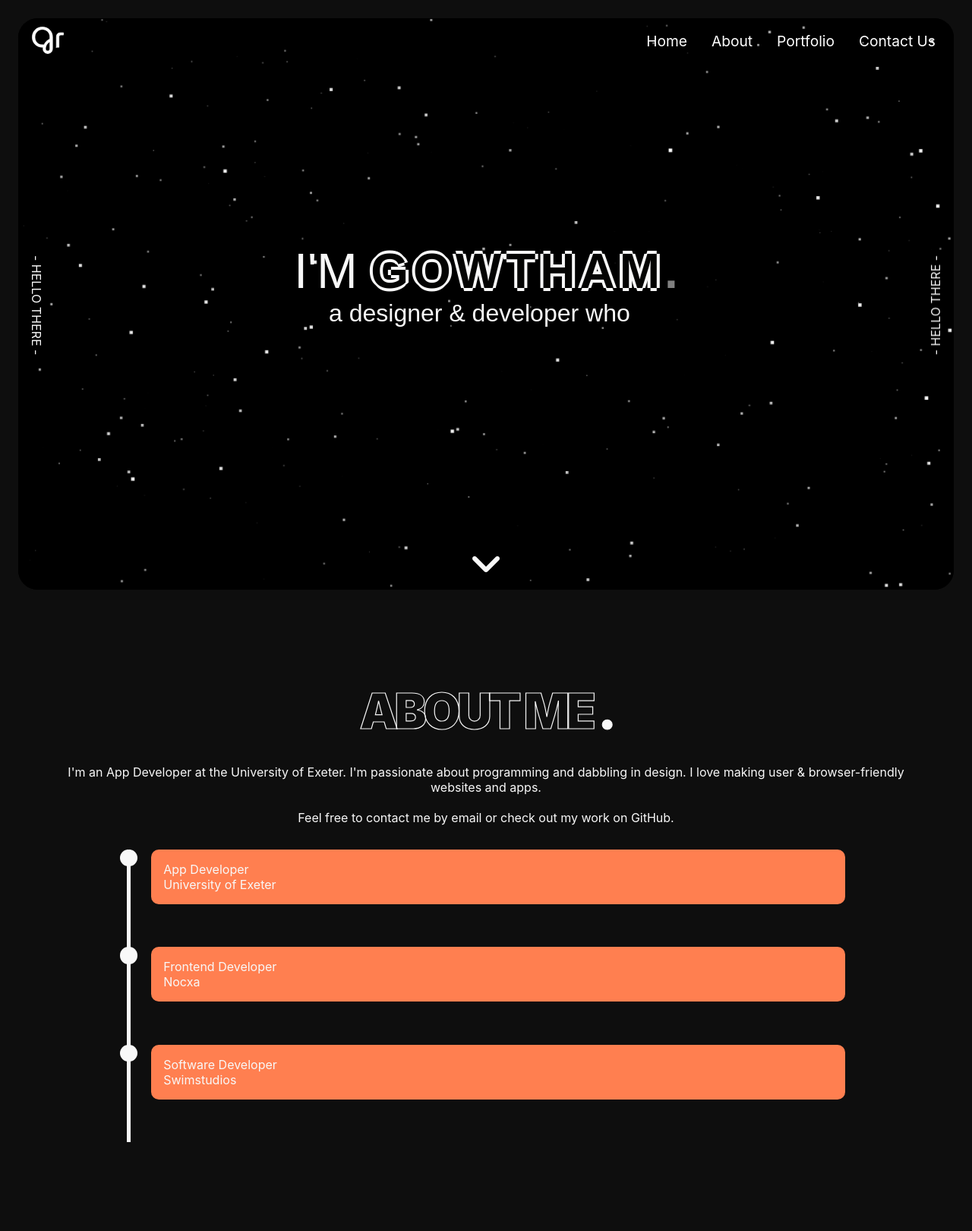
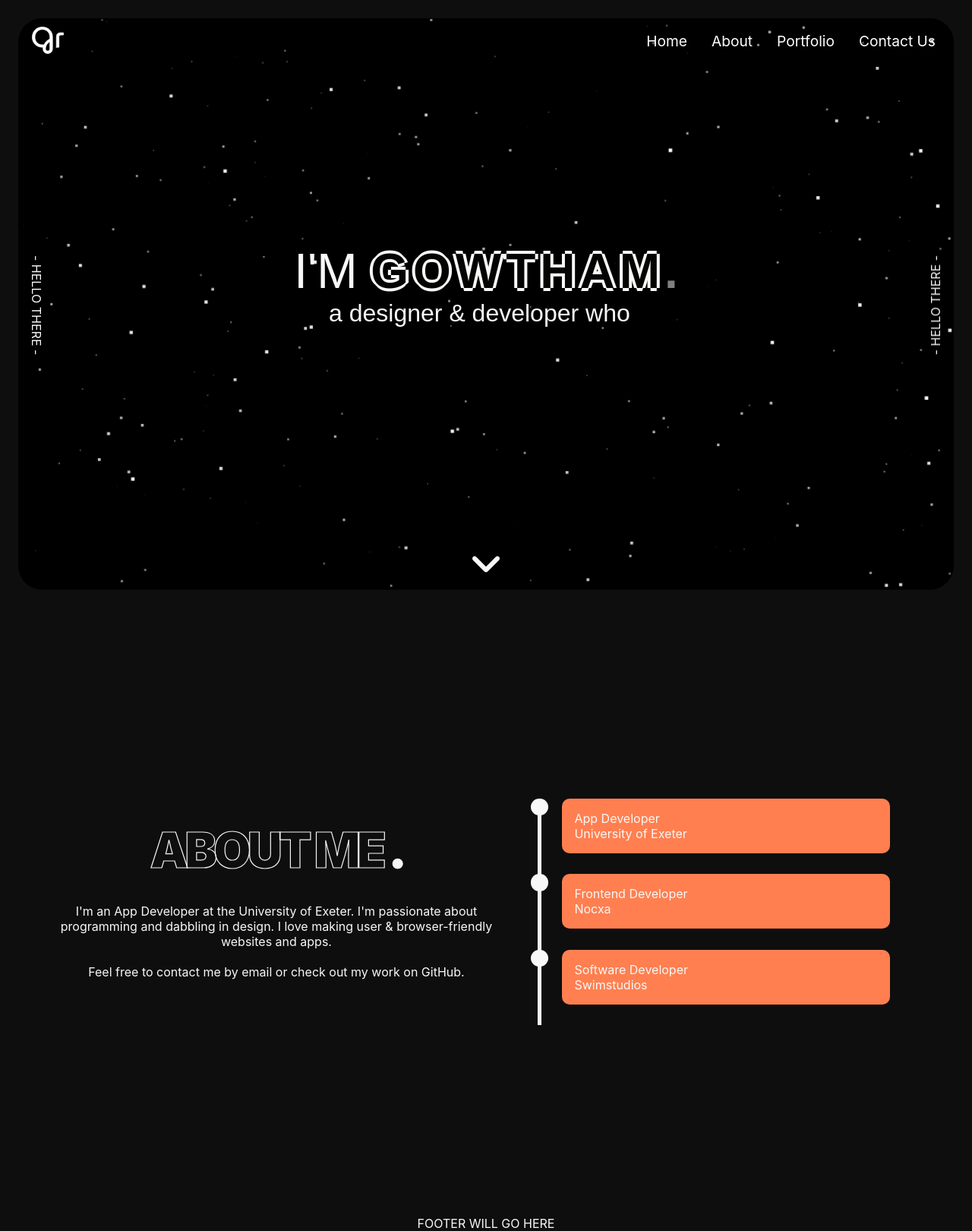
Before and after one commit to gowth6m/myportfolio, a React (Create React App) app: page / in a window 1280 px wide. Shown: the whole page at 76% size. Built offline with nearby package versions, Linux system fonts and the light colour scheme; a web font is replaced by a local one.

Commit message:
updated some files and added footer

```diff
--- a/src/App.tsx
+++ b/src/App.tsx
@@ -5,6 +5,7 @@ import { Route, Routes } from "react-router-dom";
 import NavBar from "./components/nav/NavBar";
 import { Home } from "./components/home/Home";
 import { Portfolio } from "./components/portfolio/Portfolio";
+import { Footer } from "./components/footer/Footer";
 
 function App() {
   return (
@@ -14,6 +15,7 @@ function App() {
         <Route path="/" element={<Home />} />
         <Route path="/portfolio" element={<Portfolio />} />
       </Routes>
+      <Footer />
     </>
   );
 }
--- a/src/components/about/About.css
+++ b/src/components/about/About.css
@@ -31,6 +31,11 @@
 
 .about-section-two {
     flex-direction: column;
-    /* background-color: rgb(53, 53, 53); */
     width: 100%;
 }
+
+@media screen and (min-width: 768px) {
+    .about-page-container {
+        flex-direction: row;
+    }
+}
--- /dev/null
+++ b/src/components/footer/Footer.tsx
@@ -0,0 +1,9 @@
+import "./Footer.css";
+
+export function Footer() {
+  return (
+    <>
+     <div>FOOTER WILL GO HERE</div>
+    </>
+  );
+}
--- a/src/components/home/BackgroundAnimation.css
+++ b/src/components/home/BackgroundAnimation.css
@@ -13,7 +13,7 @@
     background-color: rgb(0, 0, 0);
     width: calc(100%);
     height: calc(100svh);
-    border-radius: 1.6em;
+    border-radius: 2em;
 }
 
 @media screen and (min-width: 768px) {
```
Also changed, not shown: src/components/footer/Footer.css (added).
